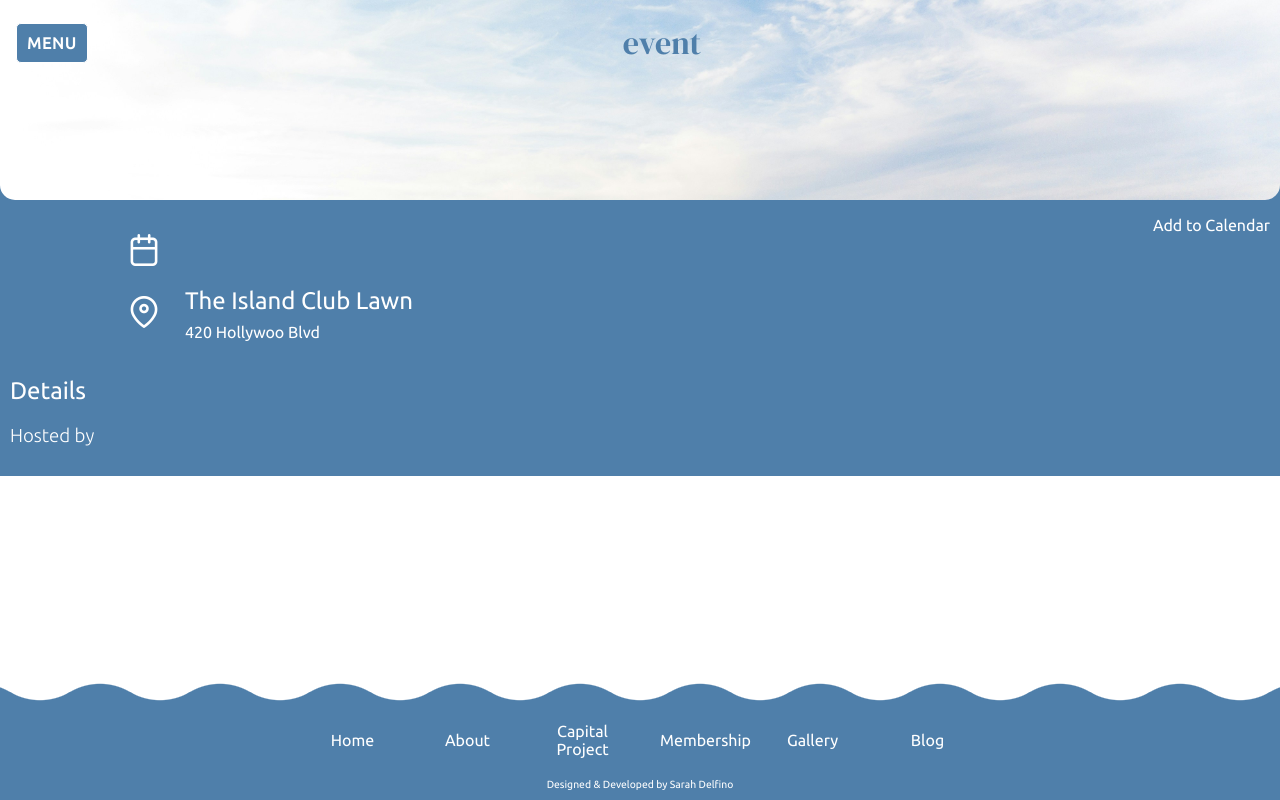
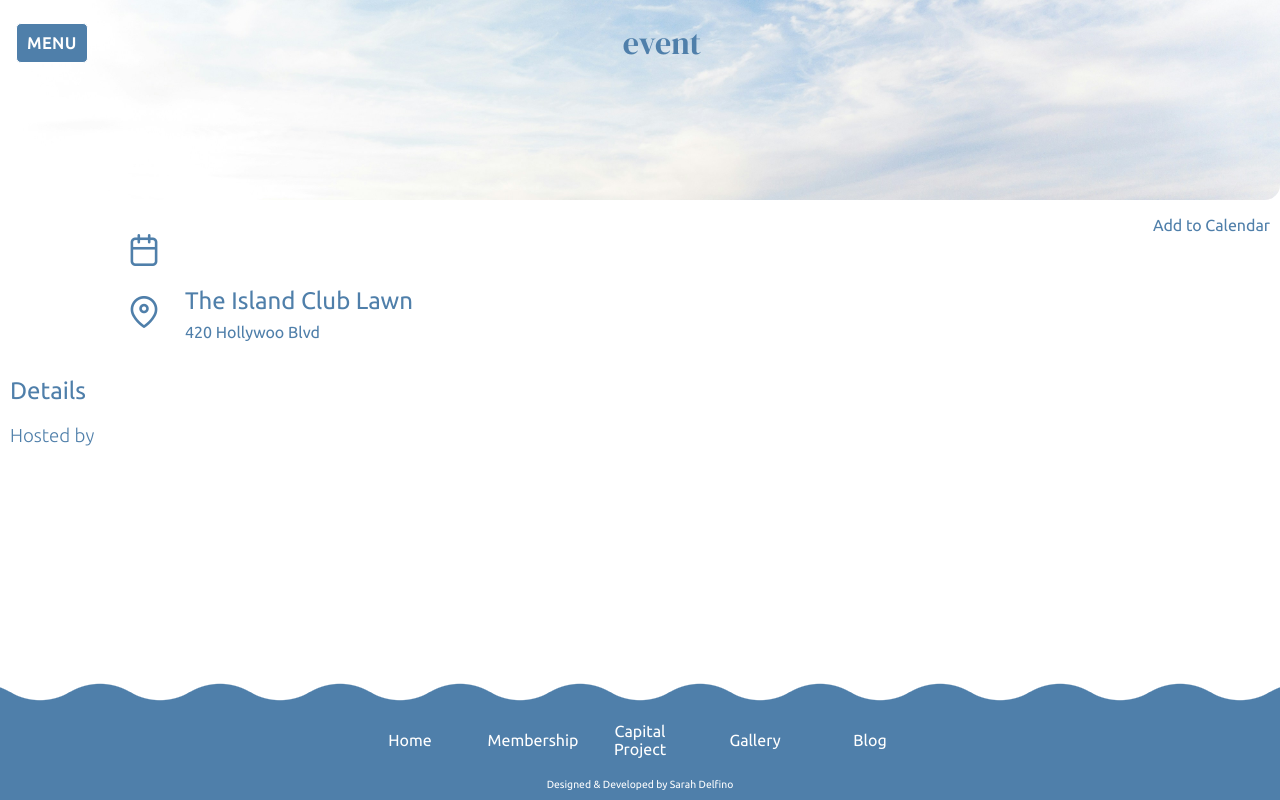
Before and after one commit to sarahdelfino/theislandclub, a Vue app: page /event/234565432 in a window 1280 px wide. Built offline with nearby package versions, Linux system fonts and the light colour scheme.

Commit message:
more tweaks

```diff
--- a/src/components/Event.vue
+++ b/src/components/Event.vue
@@ -1,5 +1,5 @@
 <template>
-    <div class="event-container tx-primary">
+    <div class="event-container tx-secondary">
         <div class="event-img"></div>
         <div class="event-text-container">
         <div class="event-title-container">
@@ -7,7 +7,7 @@
                 <h1>{{ event?.title }}</h1>
             </div>
             <div class="event-add-button">
-                <a class="tx-primary" href="#" target="_blank">Add to Calendar</a>
+                <a class="tx-secondary" href="#" target="_blank">Add to Calendar</a>
             </div>
         </div>
         <div class="event-info-container">
@@ -53,10 +53,6 @@ onMounted(async () => {
 
 </script>
 <style scoped>
-.event-container {
-    background-color: #4f7faa;
-}
-
 .event-img {
     background-image: url("../assets/cody-silver-U_uv5Tfke9U-unsplash.jpg");
     width: 100vw;
--- a/src/components/nav/data.json
+++ b/src/components/nav/data.json
@@ -5,16 +5,12 @@
       "link": "/"
     },
     {
-      "title": "About",
-      "link": "/about"
+      "title": "Membership",
+      "link": "/membership"
     },
     {
       "title": "Capital Project",
       "link": "/capital-project"
-    },
-    {
-      "title": "Membership",
-      "link": "/membership"
     },
     {
       "title": "Gallery",
```
